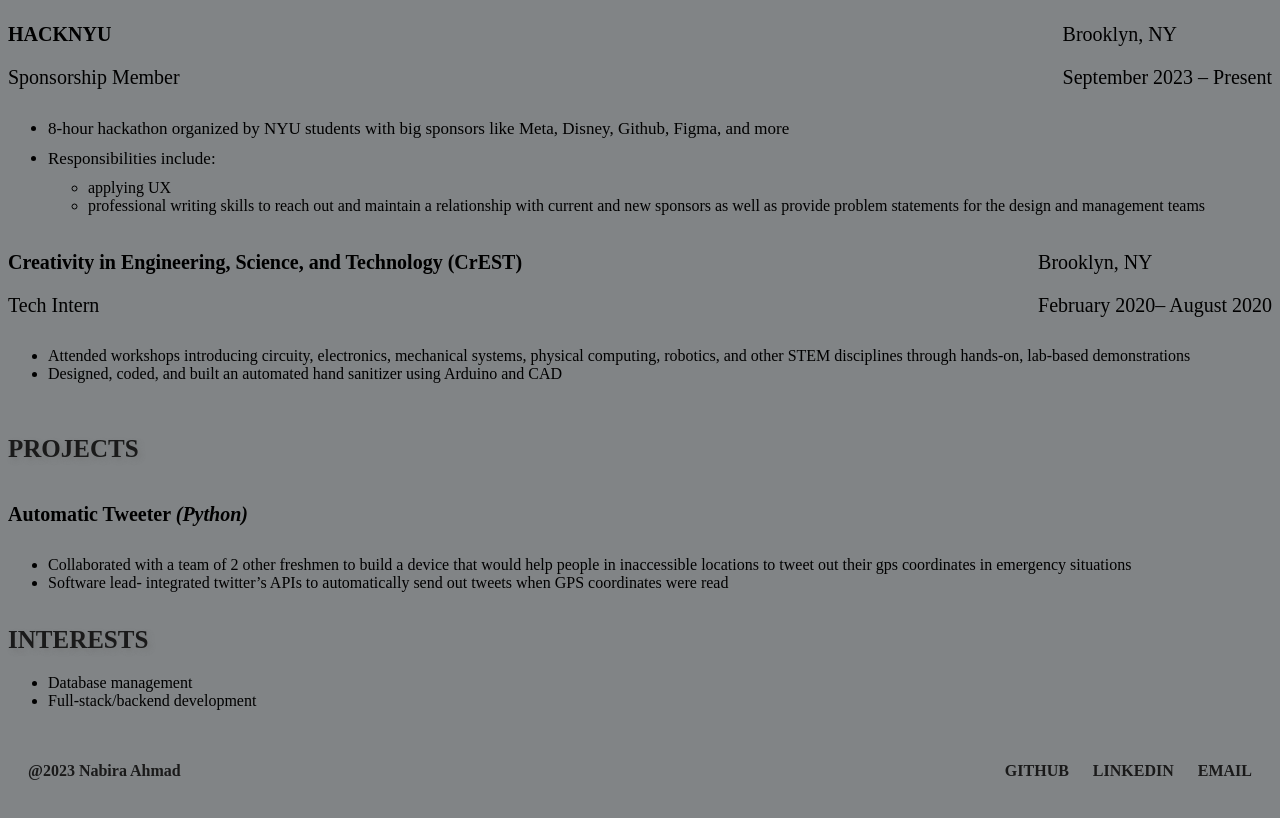
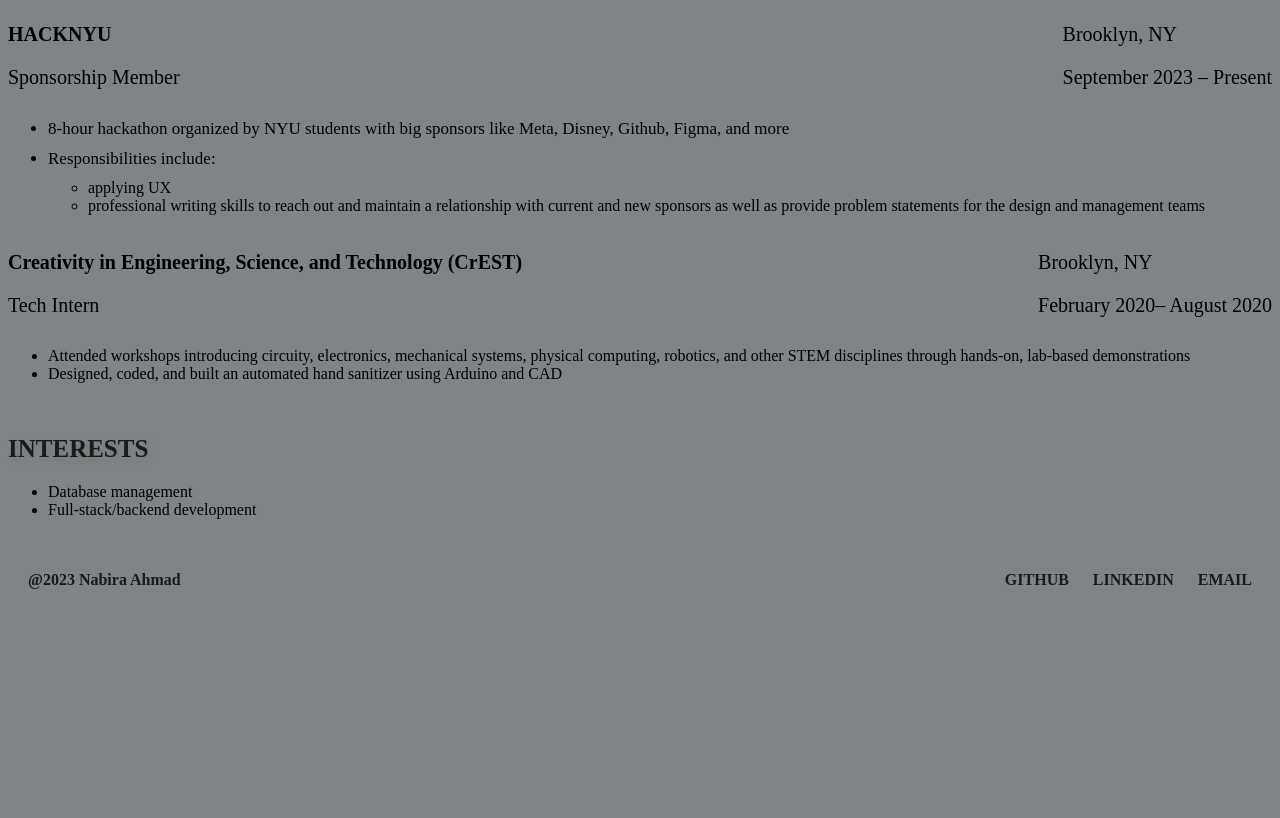
Before and after one commit to nabiraahmad/personalwebsite, a plain HTML site: page resume.html in a window 1280 px wide. Shown: the part 1192-2010 px from the top of the page. After the commit the page ends 1825 px from the top, so only its background shows below. Drawn offline with Linux system fonts and the light colour scheme.

Commit message:
made changes

```diff
--- a/resume.html
+++ b/resume.html
@@ -140,20 +140,7 @@
             </ul>
 <br>
 <br>
-<div class = "resume-subhead">
-    PROJECTS
-</div>
 
-<div class = "resume-format">
-        <div class = "resume-item">
-            <p class = "resume-text" span style="font-weight: bold";>Automatic Tweeter <span style="font-style:italic;">(Python)</span></p>
-        </div></div>
-        <ul>
-                <li>Collaborated with a team of 2 other freshmen to build a device that would help people in inaccessible locations to tweet out their gps coordinates in emergency situations</li>
-                <li>Software lead- integrated twitter’s APIs to automatically send out tweets when GPS coordinates were read</li>
-            </ul>
-
-<br>
 <div class = "resume-subhead">
 INTERESTS
 </div>
```
Also changed, not shown: index.html (+1 -1 lines).
